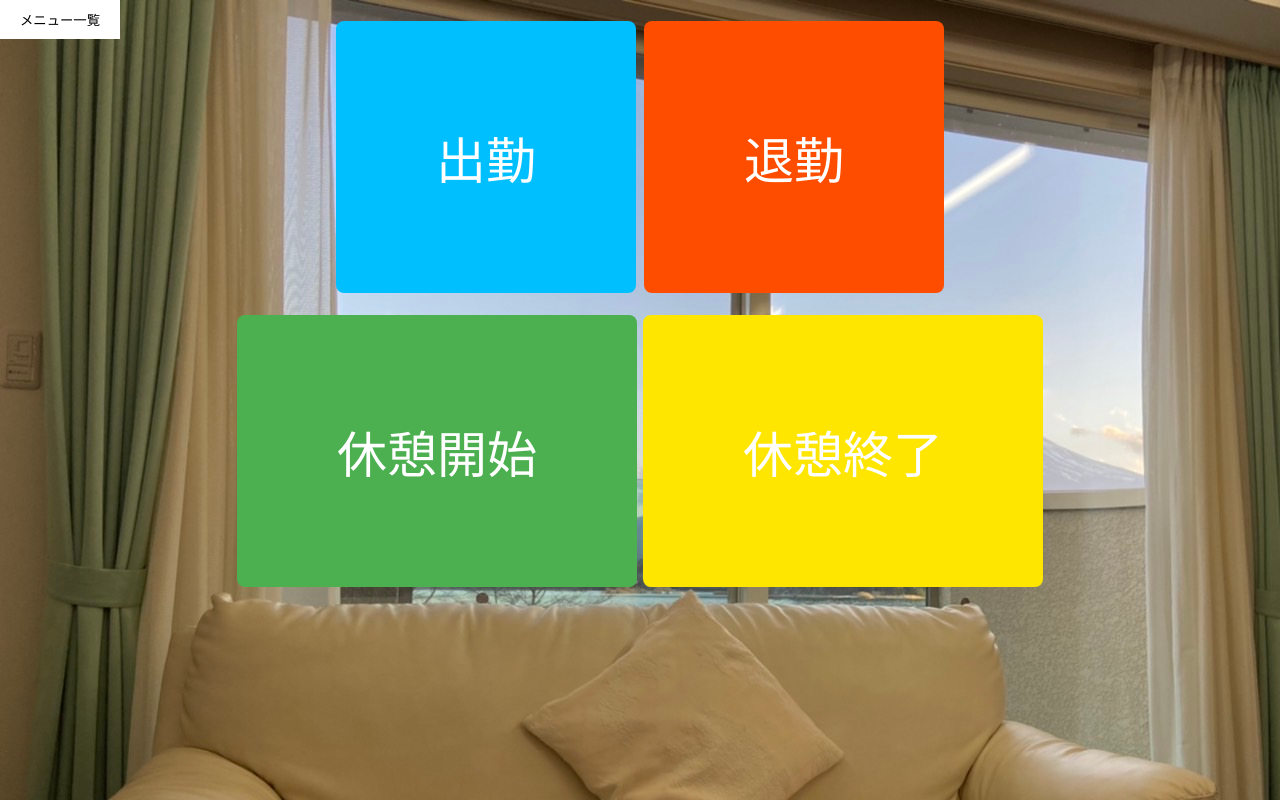
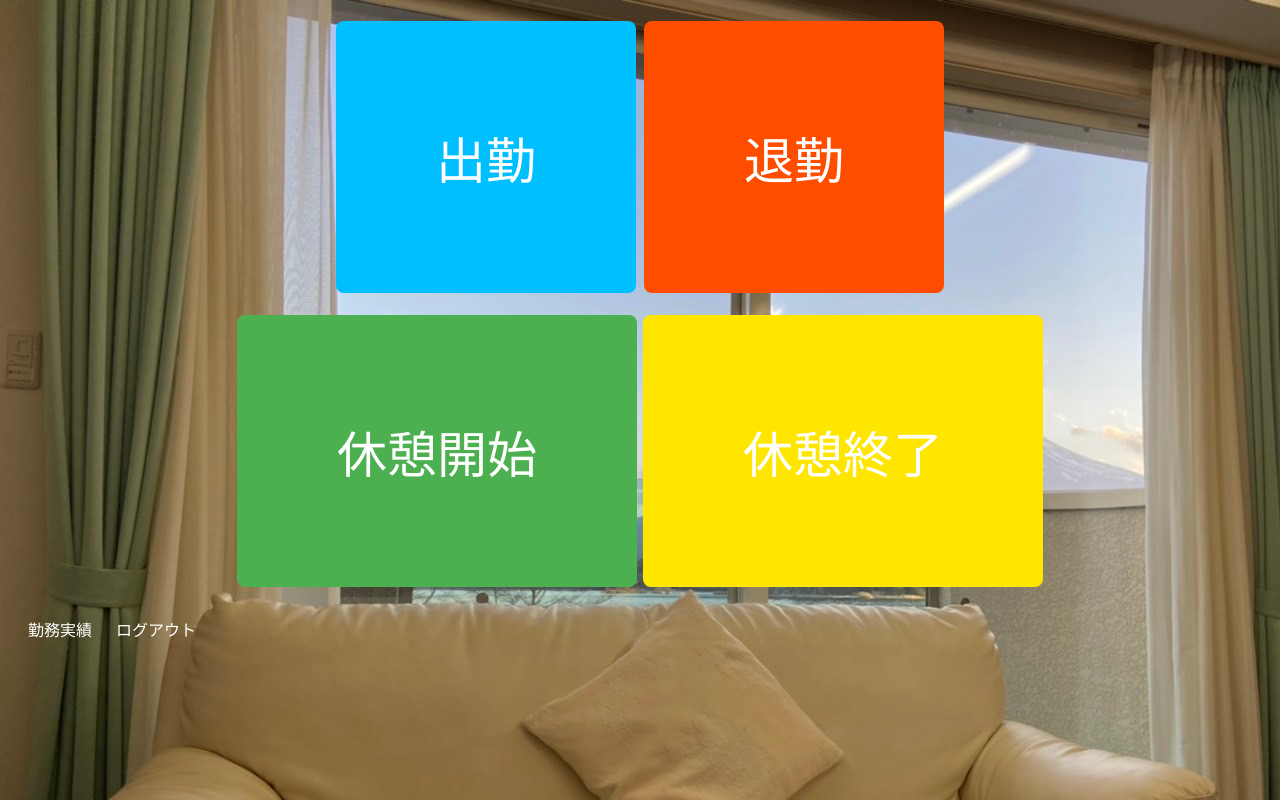
Before and after one commit to ToyodaShouta/AttendanceProject, a Flask app: template templetes/templates/attendance.html in a window 1280 px wide. Run offline with Flask 3, Linux system fonts and the light colour scheme; the template is opened without the code that fills it, so the values that code supplies are empty.

Commit message:
0820_last

```diff
--- a/templetes/static/script.js
+++ b/templetes/static/script.js
@@ -3,8 +3,6 @@
     var previousCommand = null;
 
     function registerAttendance(command) {
-
-    previousCommand = command;
 
     const button1 = document.getElementById("custom-button1");
     const button2 = document.getElementById("custom-button2");
@@ -18,7 +16,7 @@ function checkButtonOrder(clickedButton) {
     case 1:
       if (clickedButton === button1) {
         var message ="時間: " + currentTime + command + "しました。";
-        currentButton = 2;
+        currentButton = 1;
       } else {
         console.log("ボタン1以外のボタンがクリックされました");
       }
@@ -26,7 +24,7 @@ function checkButtonOrder(clickedButton) {
     case 2:
       if (clickedButton === button2) {
         var message ="時間: " + currentTime + command + "しました。";
-        currentButton = 3;
+        currentButton = 2;
       } else {
         console.log("ボタン2以外のボタンがクリックされました");
       }
@@ -34,7 +32,7 @@ function checkButtonOrder(clickedButton) {
     case 3:
       if (clickedButton === button3) {
         var message ="時間: " + currentTime + command + "しました。";
-        currentButton = 1;
+        currentButton = 3;
       } else {
         console.log("ボタン3以外のボタンがクリックされました");
       }
@@ -42,7 +40,7 @@ function checkButtonOrder(clickedButton) {
       case 4:
         if (clickedButton === button4) {
           var message ="時間: " + currentTime + command + "しました。";
-          currentButton = 1;
+          currentButton = 4;
         } else {
           console.log("ボタン4以外のボタンがクリックされました");
         }
@@ -66,25 +64,4 @@ button3.addEventListener("click", () => {
 button4.addEventListener("click", () => {
   checkButtonOrder(button4);
 });
-
-///以下テスト文
-    switch (currentButton) {
-        case 値1:///
-         // 値1と一致する場合の処理
-        break;alert("既に" + command + "しています。");
-        case 値2:///
-        // 値2と一致する場合の処理
-        break; alert("既に" + command + "しています。");
-     // どの値にも一致しない場合の処理
-     //(default)で打刻完了処理
-        default: var currentTime = new Date().toLocaleString();
-    var message ="時間: " + currentTime + command + "しました。";
-    ｝}
-    alert(message);
-    }
-
-    function toggleMenu(menuId) {
-        const menuContent = document.getElementById(menuId);
-        menuContent.classList.toggle('active');
-      }
 </script>
--- a/templetes/static/styles_regist.css
+++ b/templetes/static/styles_regist.css
@@ -52,41 +52,38 @@
       cursor: pointer;
 }
 
-.menu-button {
-  background-color: #ffffff;
-  color: rgb(0, 0, 0);
-  position: absolute;
-  top: 0;
-  left: 0;
-  padding: 10px 20px;
-  border: none;
-  cursor: pointer;
-  width: 120px;
-  text-align: left;
-}
-
-/* メニューコンテンツのスタイル */
-.menu-content {
-  display: none;
-  background-color: #f1f1f1;
-  padding: 10px 10px;
-  width: 125px;
-  flex-direction: column;
-}
-/* メニューコンテンツ表示時のスタイル */
-.menu-content.active {
-  display: flex;
-}
-/* メニューアイテムのスタイル */
-.menu-item {
-  margin: 10px 10px;
-}
-
 h1{
   text-align: center;
 }
 h2{
   text-align: center;
 }
+.navbar {
+  position: center;
+  bottom: 0;
+  right: 0;
+  padding: 10px;
+  border-top-left-radius: 10px;
+  color: white;
+}
 
+.navbar ul {
+  list-style-type: none;
+  margin: 0;
+  padding: 0;
+}
+
+.navbar li {
+  display: inline;
+  margin: 0 10px;
+}
+
+.navbar li a {
+  color: white;
+  text-decoration: none;
+}
+
+.navbar li a:hover {
+  text-decoration: underline;
+}
 </style>
--- a/templetes/templates/attendance.html
+++ b/templetes/templates/attendance.html
@@ -14,43 +14,13 @@
   <button class="custom-button3" onclick="registerAttendance('休憩開始')">休憩開始</button>
   <button class="custom-button4" onclick="registerAttendance('休憩終了')">休憩終了</button>
 </h2>
+<script src="{{ url_for('static', filename='script.js') }}"></script>
 
-      <button class="menu-button" onclick="toggleMenu('menu1')">メニュー一覧</button>
-      <div class="menu-content" id="menu1">
-        <a href="###">勤務実績</a>
-        <a href="owner.html">管理者メニュー</a>
-        <a href="/">ログアウト</a>
-      </div>
-
-
-      <script src="{{ url_for('static', filename='script.js') }}">
-        ///本来のスクリプト（作成中）
-      </script>
-
-
-  <script>
-    ///代理のスクリプト
-      var previousCommand = null;
-
-      function registerAttendance(command) {
-        if (previousCommand === command) {
-          alert("既に登録されています。");
-          return;
-        }
-
-        var currentTime = new Date().toLocaleString();
-        var message = command + "時間: " + currentTime;
-
-        alert(message);
-
-        previousCommand = command;
-      }
-
-      function toggleMenu(menuId) {
-          const menuContent = document.getElementById(menuId);
-          menuContent.classList.toggle('active');
-        }
-  </script>
+<div class="navbar">
+  <ul>
+    <li><a href="###">勤務実績</a></li>
+    <li><a href="/">ログアウト</a></li>
+  </div>
 
   <style>
     body {
```
